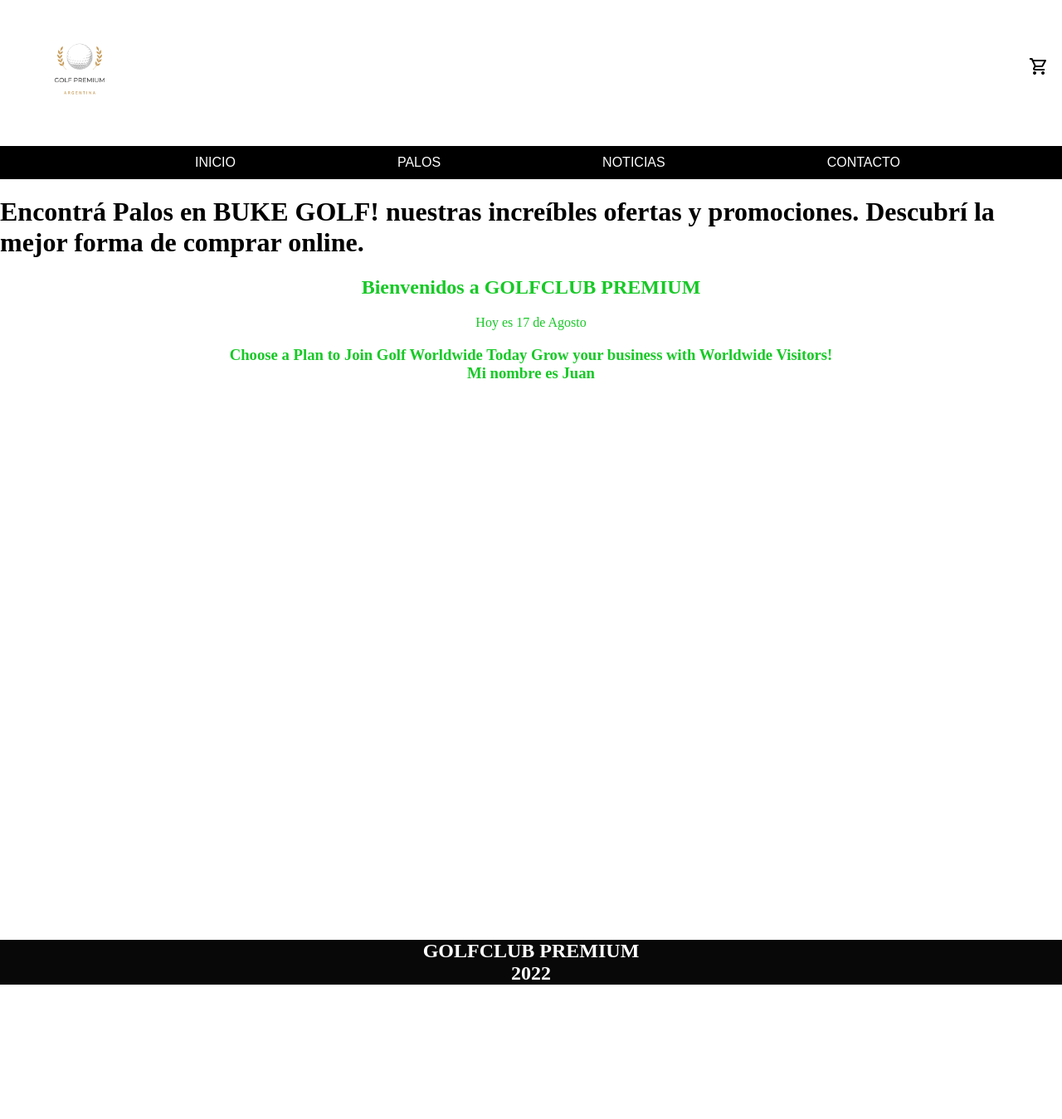
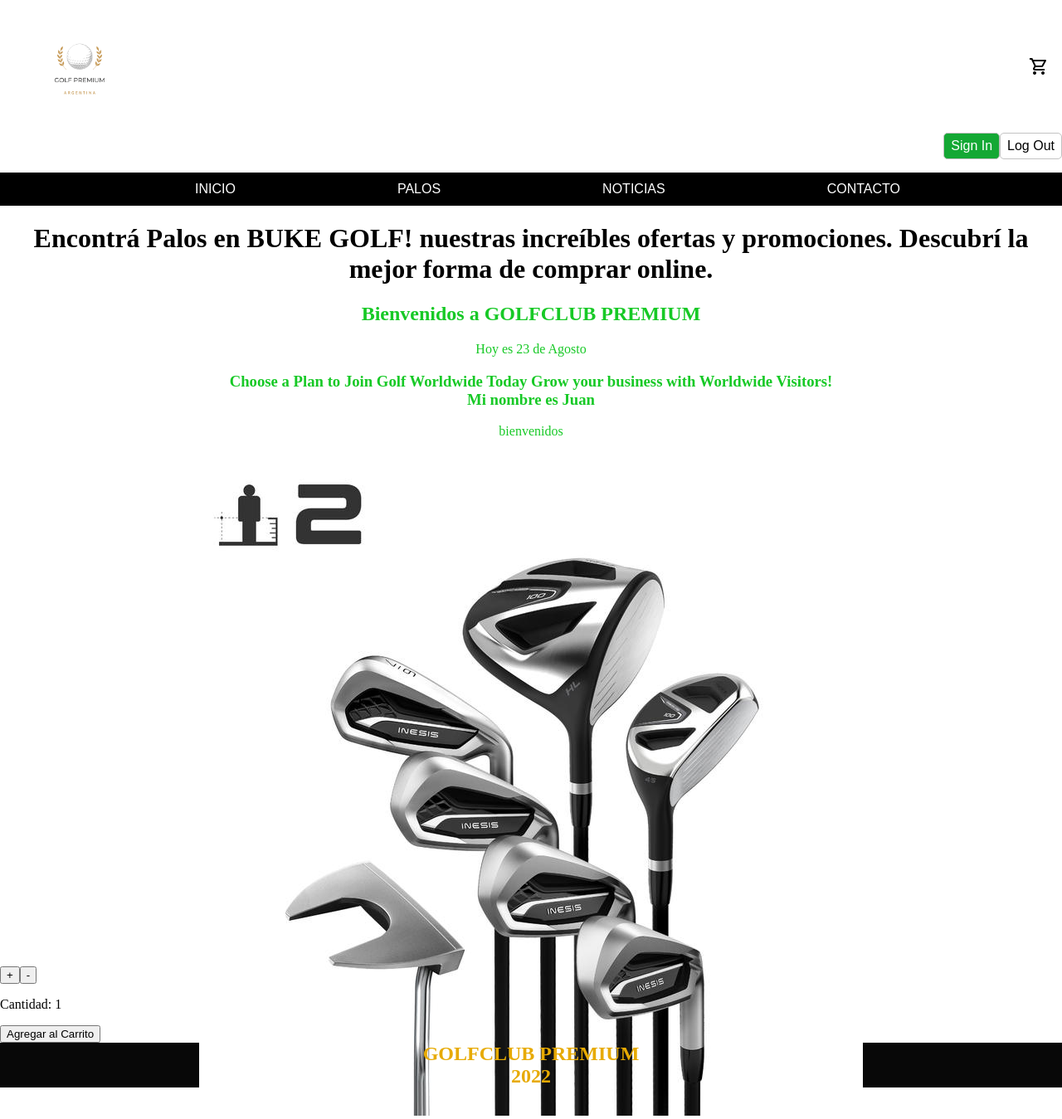
Before and after one commit to JuanVigliocco/ecommerce, a React (Create React App) app: page /cart in a window 1280 px wide. Shown: the whole page at 83% size. Before the commit the page ends 1187 px from the top, so only its background shows below. Built offline with nearby package versions, Linux system fonts and the light colour scheme.

Commit message:
ItemCount Vigliocco

```diff
--- a/src/App.js
+++ b/src/App.js
@@ -2,20 +2,43 @@
 import Main from './components/Main/Main';
 import Footer from './components/Footer/footerweb';
 import ItemListContainer from './components/ItemlistContainer/Item.list.container';
+import ItemCount from './components/Counter/ItemCount';
+
+
+
+
+const App = () => {
+
+  const saludos= 'bienvenidos';
+
+  const saludar= () =>{
+    console.log("hola");
+  }
+
+  const onAdd= () =>{
+    console.log(`Ha agregado un nuevo producto a su carrito`);
+    alert(`Ha agregado un nuevo producto a su carrito`);
+  }
 
 
 
 
 
-const App = () => {
   return (
     <>
       <Header />
       <ItemListContainer saludo="Encontrá Palos en BUKE GOLF! nuestras increíbles ofertas y promociones. Descubrí la mejor forma de comprar online."/>
       <Main
         test="GOLFCLUB PREMIUM"
-        fecha={17}
+        fecha={23}
         alumno={{ nombre: 'Juan'}}
+        saludos={saludos}
+        saludar={saludar}
+      />
+      <ItemCount
+      stock={10}
+      initial={1}
+      onAdd={onAdd}
       />
 
       <Footer />
--- /dev/null
+++ b/src/components/Button/Button.jsx
@@ -0,0 +1,10 @@
+import estilos from './button.module.css'
+
+const Button = ({value, variant}) => {
+    //console.log('prop :', prop);
+    return (
+    <button className={estilos[variant]}> {value} </button> //si le pongo estilo.variant le estaria dando una variable por eso []
+)
+}
+
+export default Button;
--- /dev/null
+++ b/src/components/Button/button.module.css
@@ -0,0 +1,27 @@
+
+.secondary{
+    background-color: rgb(255,255,255);
+    border: 1px solid #c2c2c2;
+    padding: 6px 8px;
+    border-radius: 5px;
+    font-size: 16px;
+    cursor: pointer;
+    transition: all 0.3s ease-in-out;
+}
+.secondary:hover{
+    box-shadow: 0px 0px 6px 2px #ccc;
+}
+
+.primary{
+    background-color: rgb(20, 168, 52);
+    color: white;
+    border: 1px solid #c2c2c2;
+    padding: 6px 8px;
+    border-radius: 5px;
+    font-size: 16px;
+    cursor: pointer;
+    transition: all 0.3s ease-in-out;
+}
+.primary:hover{
+    box-shadow: 0px 0px 6px 2px #ccc;
+}
--- /dev/null
+++ b/src/components/Counter/ItemCount.jsx
@@ -0,0 +1,42 @@
+import React, { useState } from "react"
+
+const ItemCount = ({stock, initial, onAdd}) =>{
+    //const estado= useState(0);
+    //const miVariableDeEstado= estado [0]
+    //const miVariableDeEstado= estado [1];
+        //es lo mismo que
+
+    const [count, setCount]= useState(initial)
+
+
+    const sumar = (num) =>{
+        if (count<stock) {
+            setCount(count + num);
+        } else {
+            alert('Maximo de Stock')
+        }
+        //TERNARIO DE ESTA CONSTANTE count < tope ? setCount(count + num) : alert('Maximo de Stock')
+    };
+    const restar = (num) =>{
+        if (count>0) {
+            setCount (count - num)
+        } else {
+
+        }
+
+    }
+
+
+
+    return(
+        <div>
+            <button onClick={()=>sumar(1)}>+</button>
+            <button onClick={()=>restar(1)}>-</button>
+            <p>Cantidad: {count}</p>
+            <button onClick={onAdd} disabled={count === 0 } >Agregar al Carrito</button>
+        </div>
+    )
+
+}
+
+export default ItemCount
--- a/src/components/Footer/footer.module.css
+++ b/src/components/Footer/footer.module.css
@@ -1,6 +1,6 @@
 .footer{
     background-color: rgb(8, 8, 8);
-    color:white;
+    color:rgb(231, 170, 2);
     text-align: center;
     padding:0;
     margin:0;
--- a/src/components/Header/Header.jsx
+++ b/src/components/Header/Header.jsx
@@ -2,13 +2,18 @@
 import estilos from './header.module.css';
 import logo from '../../assets/img/logopng.png'
 import CartWidget from '../Nav/CartWidget'
+import Button from '../Button/Button';
 const Header = () => {
     return (
         <header className={estilos.header}>
 			<div className={estilos.barraSuperior}>
 				<img src={logo} className={estilos.imgLogo} alt='golf premium'></img>
-				<CartWidget />
+                <CartWidget />
 			</div>
+            <div className={estilos.button}>
+            <Button value='Sign In' variant='primary'/>
+            <Button value='Log Out' variant='secondary'/>
+            </div>
             <NavBar/>
         </header>
     );
--- a/src/components/Header/header.module.css
+++ b/src/components/Header/header.module.css
@@ -10,3 +10,10 @@
 	justify-content: space-between;
 	background-image: white;
 }
+
+.button{
+	text-align: center;
+	display: flex;
+	justify-content: flex-end;
+
+}
--- a/src/components/ItemlistContainer/Item.list.container.js
+++ b/src/components/ItemlistContainer/Item.list.container.jsx
@@ -1,8 +1,9 @@
 import React from "react";
+import estilos from "./itemlist.module.css"
 
 const ItemListContainer = ({saludo}) =>{
     return(
-        <div>
+        <div className={estilos.itemlist}>
             <h1>{saludo}</h1>
         </div>
     )
--- /dev/null
+++ b/src/components/ItemlistContainer/itemlist.module.css
@@ -0,0 +1,3 @@
+.itemlist{
+    text-align: center;
+}
--- a/src/components/Main/Main.jsx
+++ b/src/components/Main/Main.jsx
@@ -1,8 +1,9 @@
 import React from 'react';
 import estilos from './main.module.css';
+import fotoPalos1 from '../../assets/img/kitgolf.jpg'
 
 
-const Main = ({ test, fecha, alumno}) => {
+const Main = ({ test, fecha, alumno,saludos, saludar}) => {
 
 
     //distintas formas
@@ -16,11 +17,13 @@
     return (
         <main className={estilos.main}>
             <section>
-                <h2>Bienvenidos a {test}</h2>
+                <h2 onClick={saludar}>Bienvenidos a {test}</h2>
                 <p>Hoy es {fecha} de Agosto</p>
                 <h3>Choose a Plan to Join Golf Worldwide Today
 Grow your business with Worldwide Visitors!<br/>Mi nombre es {alumno.nombre}</h3>
+                <p>{saludos}</p>
             </section>
+            <img src={fotoPalos1} alt="" />
         </main>
     );
 };
```
Also changed, not shown: src/index.css (line endings or trailing spaces).
